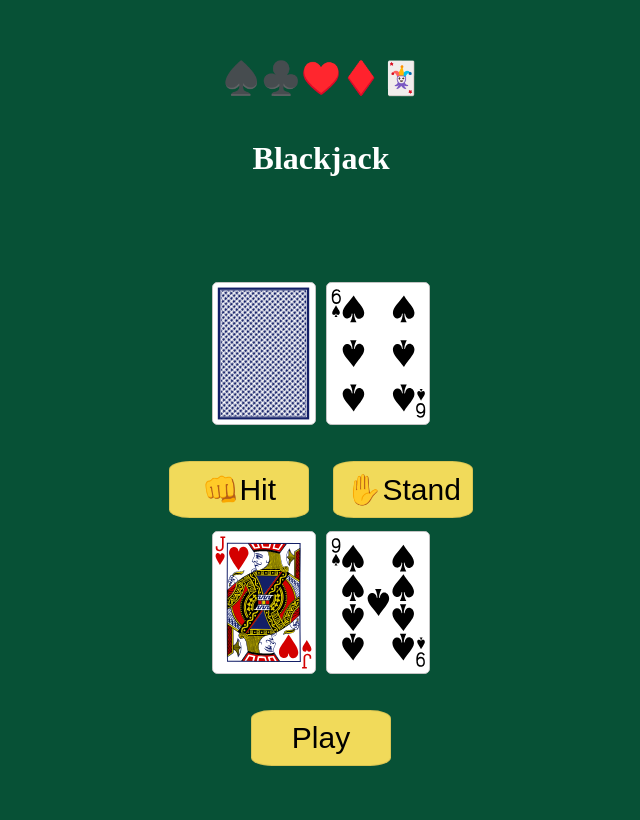
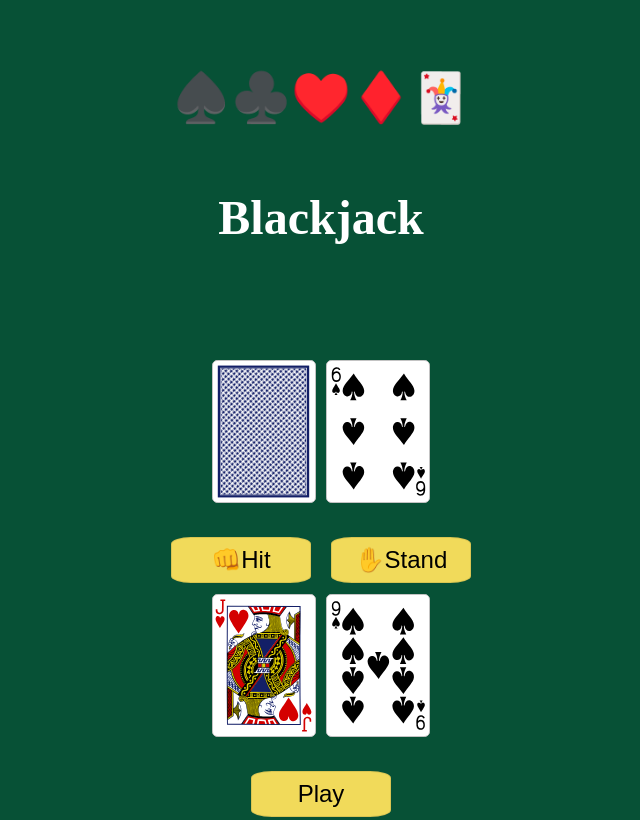
Before and after one commit to daisy119/Blackjack, a plain HTML site: page index.html in a window 1280 px wide. Shown: the part 170-990 px from the top of the page, without its empty margins (319-959 px from the left). Drawn offline with Linux system fonts and the light colour scheme.

Commit message:
update button and h1 html

```diff
--- a/css/style.css
+++ b/css/style.css
@@ -17,9 +17,9 @@ body {
 }
 
 button {
-  padding: 10px;
-  margin: 10px;
-  font-size: 30px;
+  padding: 8px 16px;
+  margin: 8px;
+  font-size: 24px;
   background-color: rgb(241, 218, 90);
   border: 1px solid rgba(0, 0, 0, 0.1);
   border-radius: 15%;
@@ -30,3 +30,10 @@ button:hover {
   border: 1px solid rgba(0, 0, 0, 0.5);
   cursor: pointer;
 }
+
+h1 {
+  font-size: 48px;
+  font-weight: 700;
+  margin: 16px 0;
+  padding: 16px;
+}
```
